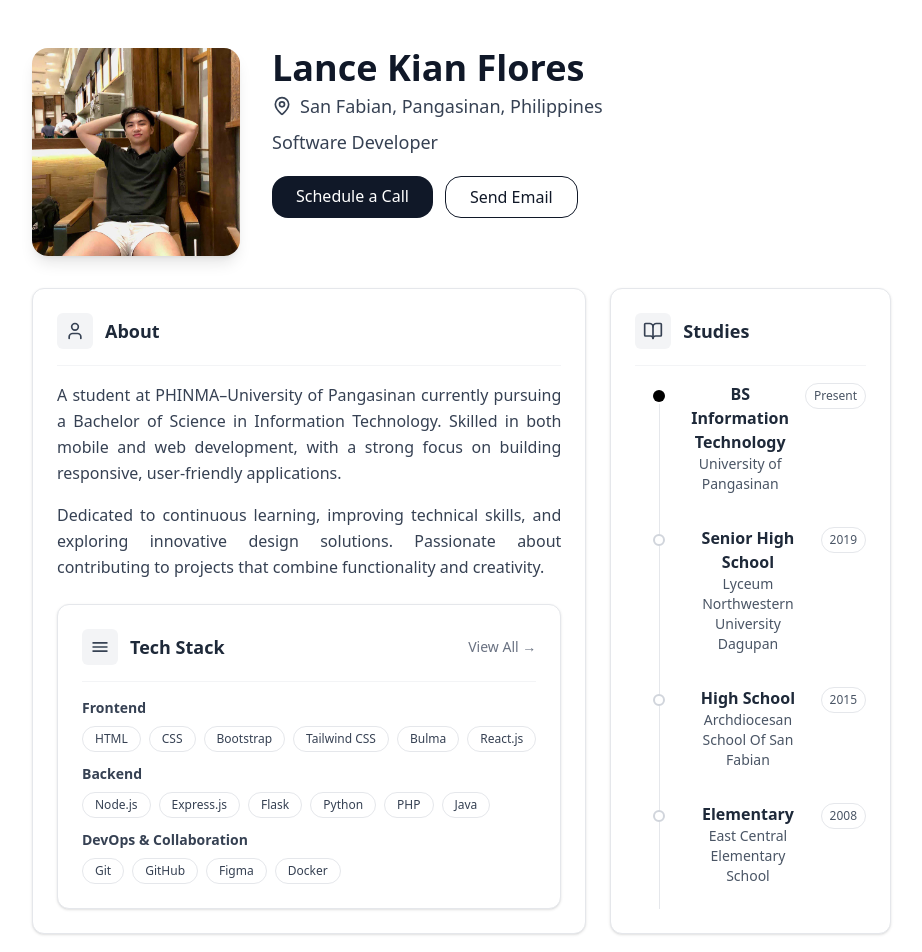
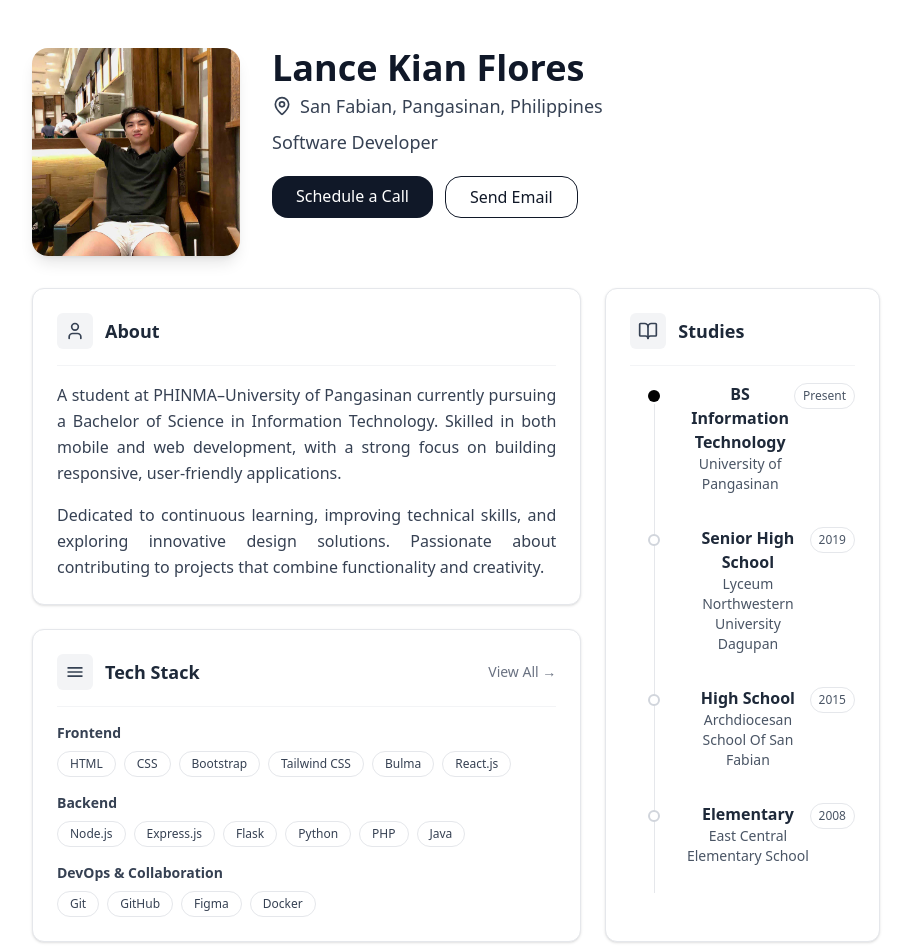
Before and after one commit to lancekian12/my-portfolio, a Next.js app: page / in a window 1280 px wide. Shown: the top 952 px of the page, without its empty margins (184-1106 px from the left). Built offline with nearby package versions, Linux system fonts and the light colour scheme.

Commit message:
tech stacks section

```diff
--- a/app/components/AboutAndStudies.tsx
+++ b/app/components/AboutAndStudies.tsx
@@ -1,4 +1,3 @@
-// app/components/AboutAndStudies.tsx
 import { User, BookOpen } from "lucide-react";
 import Link from "next/link";
 import { JSX } from "react";
@@ -28,14 +27,16 @@ const backend = [
 
 const devops = ["Git", "GitHub", "Figma", "Docker"];
 
-const previewCount = 6; // number of visible badges per category in preview
+const previewCount = 6;
 
 export default function AboutAndStudies(): JSX.Element {
   return (
     <section id="about" aria-labelledby="about-heading" className="w-full py-8">
-      <div className="mx-auto w-full grid grid-cols-1 md:grid-cols-[3fr_1fr] gap-6 items-stretch">
-        {/* Left: About */}
-        <div className="rounded-xl border border-gray-200 bg-white p-6 shadow-sm flex flex-col h-full w-full">
+      <div className="mx-auto w-full grid grid-cols-1 md:grid-cols-[2fr_1fr] gap-6 items-stretch">
+        {/* LEFT SIDE: About + Tech Stack */}
+        <div className="flex flex-col gap-6">
+          {/* ABOUT */}
+          <div className="rounded-xl border border-gray-200 bg-white p-6 shadow-sm">
             <div className="flex items-center gap-3">
               <span className="rounded-md bg-gray-100 p-2 text-gray-700">
                 <User className="h-5 w-5" />
@@ -48,24 +49,25 @@ export default function AboutAndStudies(): JSX.Element {
               </h2>
             </div>
 
-          <div className="mt-4 border-t border-gray-100 pt-4 flex-1">
+            <div className="mt-4 border-t border-gray-100 pt-4">
               <p className="font-body text-gray-700 leading-relaxed text-justify">
-              A student at PHINMA–University of Pangasinan currently pursuing a
-              Bachelor of Science in Information Technology. Skilled in both
+                A student at PHINMA–University of Pangasinan currently pursuing
+                a Bachelor of Science in Information Technology. Skilled in both
                 mobile and web development, with a strong focus on building
                 responsive, user-friendly applications.
               </p>
 
               <p className="font-body text-gray-700 leading-relaxed mt-4 text-justify">
-              Dedicated to continuous learning, improving technical skills, and
-              exploring innovative design solutions. Passionate about
+                Dedicated to continuous learning, improving technical skills,
+                and exploring innovative design solutions. Passionate about
                 contributing to projects that combine functionality and
                 creativity.
               </p>
             </div>
+          </div>
 
-          {/* Tech Stack preview */}
-          <div className="mt-6 rounded-xl border border-gray-200 bg-white p-6 shadow-sm">
+          {/* TECH STACK */}
+          <div className="rounded-xl border border-gray-200 bg-white p-6 shadow-sm">
             <div className="flex items-center justify-between">
               <div className="flex items-center gap-3">
                 <span className="rounded-md bg-gray-100 p-2 text-gray-700">
@@ -93,13 +95,13 @@ export default function AboutAndStudies(): JSX.Element {
               </Link>
             </div>
 
-            <div className="mt-4 border-t border-gray-100 pt-4">
+            <div className="mt-4 border-t border-gray-100 pt-4 space-y-4">
               {/* FRONTEND */}
-              <div className="mb-3">
+              <div>
                 <h4 className="text-sm font-semibold text-gray-700 mb-2 text-left">
                   Frontend
                 </h4>
-                <div className="flex gap-2 overflow-x-auto whitespace-nowrap">
+                <div className="flex flex-wrap gap-2">
                   {frontend.slice(0, previewCount).map((t) => (
                     <span
                       key={t}
@@ -112,11 +114,11 @@ export default function AboutAndStudies(): JSX.Element {
               </div>
 
               {/* BACKEND */}
-              <div className="mb-3">
+              <div>
                 <h4 className="text-sm font-semibold text-gray-700 mb-2 text-left">
                   Backend
                 </h4>
-                <div className="flex gap-2 overflow-x-auto whitespace-nowrap">
+                <div className="flex flex-wrap gap-2">
                   {backend.slice(0, previewCount).map((t) => (
                     <span
                       key={t}
@@ -133,7 +135,7 @@ export default function AboutAndStudies(): JSX.Element {
                 <h4 className="text-sm font-semibold text-gray-700 mb-2 text-left">
                   DevOps & Collaboration
                 </h4>
-                <div className="flex gap-2 overflow-x-auto whitespace-nowrap">
+                <div className="flex flex-wrap gap-2">
                   {devops.slice(0, previewCount).map((t) => (
                     <span
                       key={t}
@@ -148,8 +150,8 @@ export default function AboutAndStudies(): JSX.Element {
           </div>
         </div>
 
-        {/* Right: Studies timeline */}
-        <div className="rounded-xl border border-gray-200 bg-white p-6 shadow-sm flex flex-col h-full w-full">
+        {/* RIGHT SIDE: Studies Timeline */}
+        <div className="rounded-xl border border-gray-200 bg-white p-6 shadow-sm flex flex-col h-full w-full relative">
           <div className="flex items-center gap-3">
             <span className="rounded-md bg-gray-100 p-2 text-gray-700">
               <BookOpen className="h-5 w-5" />
@@ -158,63 +160,69 @@ export default function AboutAndStudies(): JSX.Element {
           </div>
 
           <div className="mt-4 border-t border-gray-100 pt-4 flex-1 relative">
-            <div className="absolute left-6 top-6 bottom-0 w-px bg-gray-200" />
+            {/* Timeline line */}
+            <div className="absolute left-6 top-6 bottom-6 w-px bg-gray-200" />
+
             <ul className="space-y-8">
+              {/* College */}
               <li className="relative pl-14">
                 <span className="absolute left-6 top-2 transform -translate-x-1/2 inline-block w-3 h-3 rounded-full bg-black ring-2 ring-white" />
-                <div className="flex items-baseline gap-4">
-                  <div className="flex-1">
+                <div className="flex flex-col sm:flex-row sm:items-baseline sm:justify-between">
+                  <div>
                     <p className="font-semibold">BS Information Technology</p>
                     <p className="text-sm text-gray-600">
                       University of Pangasinan
                     </p>
                   </div>
-                  <span className="inline-block text-xs px-2 py-1 border border-gray-200 rounded-full text-gray-600">
+                  <span className="text-xs border border-gray-200 rounded-full px-2 py-1 text-gray-600 mt-1 sm:mt-0">
                     Present
                   </span>
                 </div>
               </li>
 
+              {/* Senior High */}
               <li className="relative pl-14">
                 <span className="absolute left-6 top-2 transform -translate-x-1/2 inline-block w-3 h-3 rounded-full bg-white border-2 border-gray-300" />
-                <div className="flex items-baseline gap-4">
-                  <div className="flex-1">
+                <div className="flex flex-col sm:flex-row sm:items-baseline sm:justify-between">
+                  <div>
                     <p className="font-semibold">Senior High School</p>
                     <p className="text-sm text-gray-600">
                       Lyceum Northwestern University Dagupan
                     </p>
                   </div>
-                  <span className="inline-block text-xs px-2 py-1 border border-gray-200 rounded-full text-gray-600">
+                  <span className="text-xs border border-gray-200 rounded-full px-2 py-1 text-gray-600 mt-1 sm:mt-0">
                     2019
                   </span>
                 </div>
               </li>
 
+              {/* High School */}
               <li className="relative pl-14">
                 <span className="absolute left-6 top-2 transform -translate-x-1/2 inline-block w-3 h-3 rounded-full bg-white border-2 border-gray-300" />
-                <div className="flex items-baseline gap-4">
-                  <div className="flex-1">
+                <div className="flex flex-col sm:flex-row sm:items-baseline sm:justify-between">
+                  <div>
                     <p className="font-semibold">High School</p>
                     <p className="text-sm text-gray-600">
                       Archdiocesan School Of San Fabian
                     </p>
                   </div>
-                  <span className="inline-block text-xs px-2 py-1 border border-gray-200 rounded-full text-gray-600">
+                  <span className="text-xs border border-gray-200 rounded-full px-2 py-1 text-gray-600 mt-1 sm:mt-0">
                     2015
                   </span>
                 </div>
               </li>
 
+              {/* Elementary */}
               <li className="relative pl-14">
                 <span className="absolute left-6 top-2 transform -translate-x-1/2 inline-block w-3 h-3 rounded-full bg-white border-2 border-gray-300" />
-                <div className="flex items-baseline gap-4">
-                  <div className="flex-1">
+                <div className="flex flex-col sm:flex-row sm:items-baseline sm:justify-between">
+                  <div>
                     <p className="font-semibold">Elementary</p>
                     <p className="text-sm text-gray-600">
                       East Central Elementary School
                     </p>
                   </div>
-                  <span className="inline-block text-xs px-2 py-1 border border-gray-200 rounded-full text-gray-600">
+                  <span className="text-xs border border-gray-200 rounded-full px-2 py-1 text-gray-600 mt-1 sm:mt-0">
                     2008
                   </span>
                 </div>
--- a/package.json
+++ b/package.json
@@ -12,6 +12,7 @@
     "@tailwindcss/postcss": "^4.1.14",
     "lucide-react": "^0.545.0",
     "next": "15.5.4",
+    "next-themes": "^0.4.6",
     "postcss": "^8.5.6",
     "react": "19.1.0",
     "react-dom": "19.1.0",
```
Also changed, not shown: 1 other file (tests, documents, lock files or other folders). Lines whose indentation alone changed are shown as unchanged.
